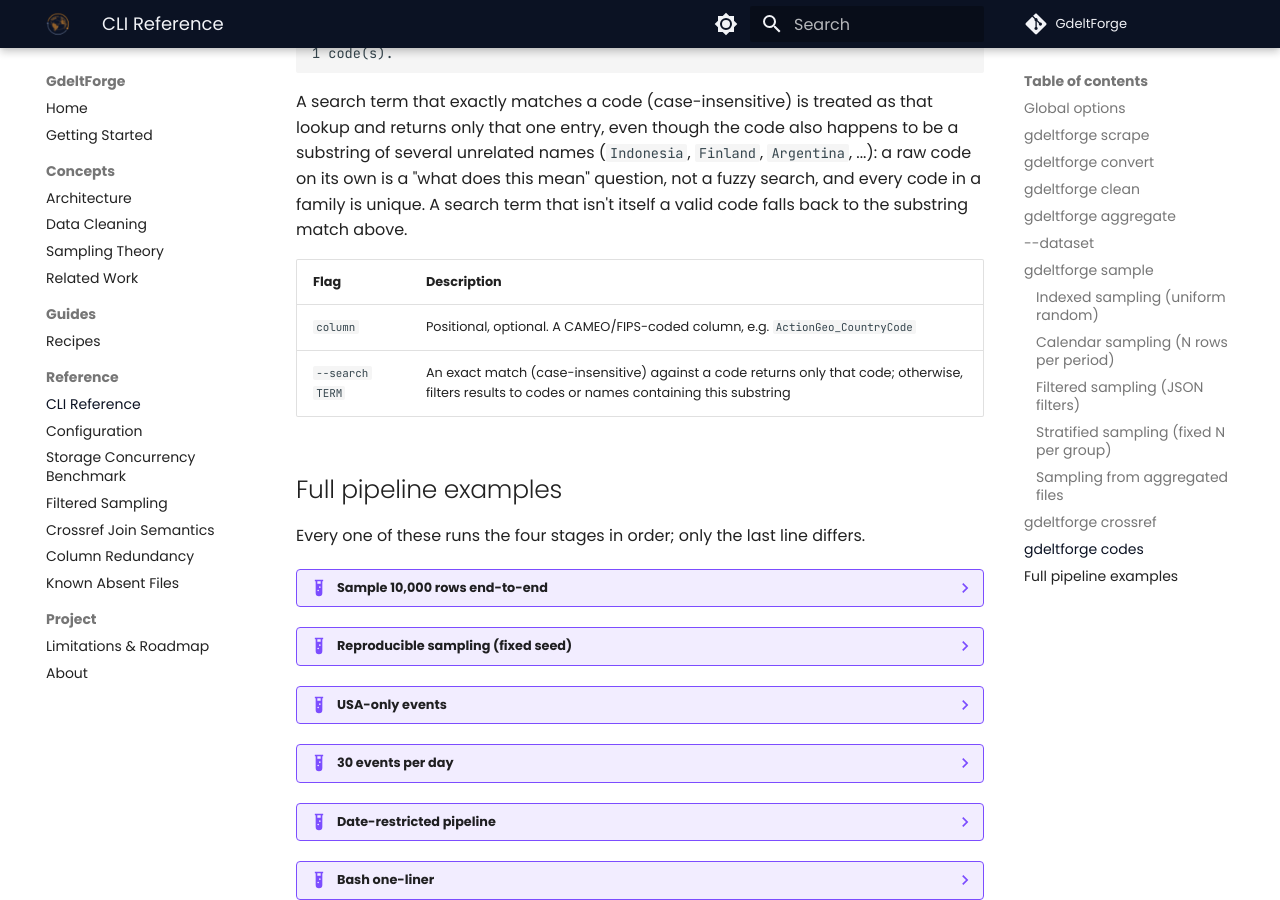
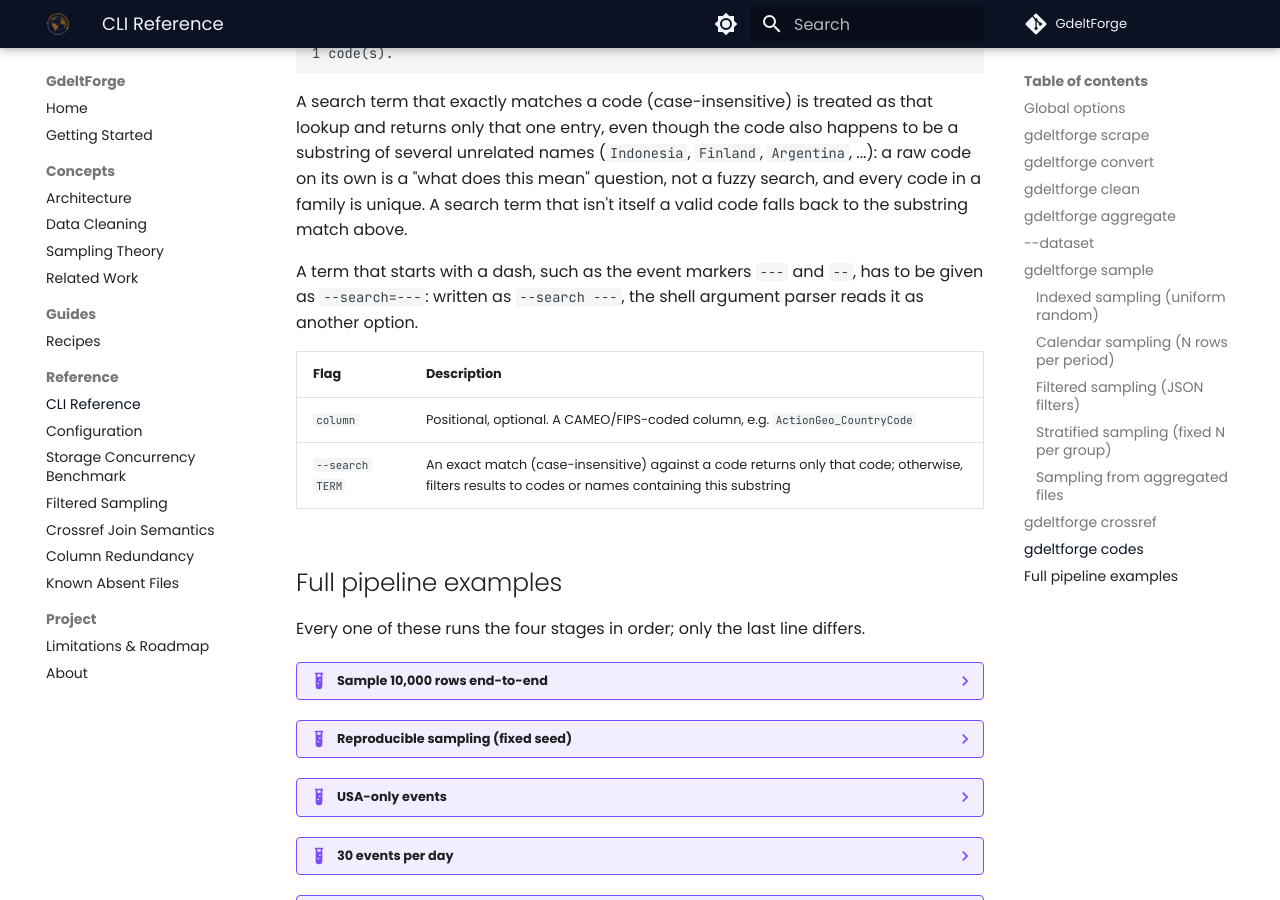
Before and after one commit to Vinicius-Teixeirac/GdeltForge, an MkDocs documentation site: the page built from docs/cli-reference.md, in a window 1280 px wide and 900 px high, scrolled down 23946 px. Built offline with MkDocs 1.6.1 and Material for MkDocs 9.7.7, drawn with Linux system fonts in a browser that asks for light colours; comment, search, counter and statistics services are not loaded.

Commit message:
docs(codes): say how to search for a code that starts with a dash
cli-reference.md didn't say that a codes search term starting with a
dash, such as the event markers --- and --, has to be written
--search=---, since argparse reads --search --- as a missing value.

Claude Code has been used: these changes were driven by the prompt
below. It condenses a multi-message session into one standalone task
prompt; identifying details of the lab server were left out:

    Implement the place-resolution proposal for gdeltforge as an
    optional clean step: a table built once from the full Events
    archive maps every (FeatureID, Lat, Long) combination GDELT wrote
    to one place, following the Place Resolution rules (country and
    state readings told apart by their coordinates, "0" resolved to
    the country or state whose centroid it sits on, (0, 0) as a point
    with no location, wrong centroids moved to the place's own point,
    an ID two gazetteers share such as 449676 told apart by its
    gazetteer, the old Type 0 folded into its typed feature). At clean
    time each geo point is looked up by its exact FeatureID, Lat and
    Long. The step writes the place's identity, canonical point and
    name, never invents a place, never reads QuadClass and never
    touches the raw files. Also fix the remaining findings of the rc3
    QA pass, then ship rc4 through the release process, every change
    on its own topic branch merged into the integration branch.

    Then double-check three choices of the first implementation, none
    of which looks like the best option: a prefix on both readings of
    a shared ID, clearing every point at (0, 0), and leaving points
    the table doesn't know as GDELT wrote them. Implement the better
    options the check finds as part of rc4: the first reading in a
    fixed order keeps a shared ID, a US state taking its ADM1 code and
    a GNS place a gns: prefix; a point without a location resolves by
    its ID when that names one place, and is no location otherwise; a
    point the table doesn't know keeps its point and name, with its ID
    in the same scheme.

Co-Authored-By: Claude Opus 5.5 <noreply@anthropic.com>

```diff
--- a/docs/cli-reference.md
+++ b/docs/cli-reference.md
@@ -494,6 +494,10 @@ mean" question, not a fuzzy search, and every code in a family is unique.
 A search term that isn't itself a valid code falls back to the substring
 match above.
 
+A term that starts with a dash, such as the event markers `---` and `--`,
+has to be given as `--search=---`: written as `--search ---`, the shell
+argument parser reads it as another option.
+
 | Flag | Description |
 |------|-------------|
 | `column` | Positional, optional. A CAMEO/FIPS-coded column, e.g. `ActionGeo_CountryCode` |
```
